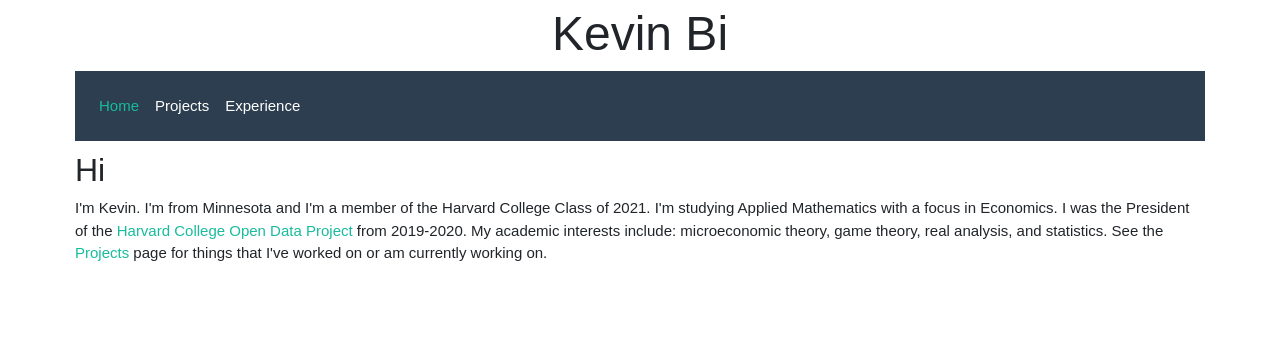
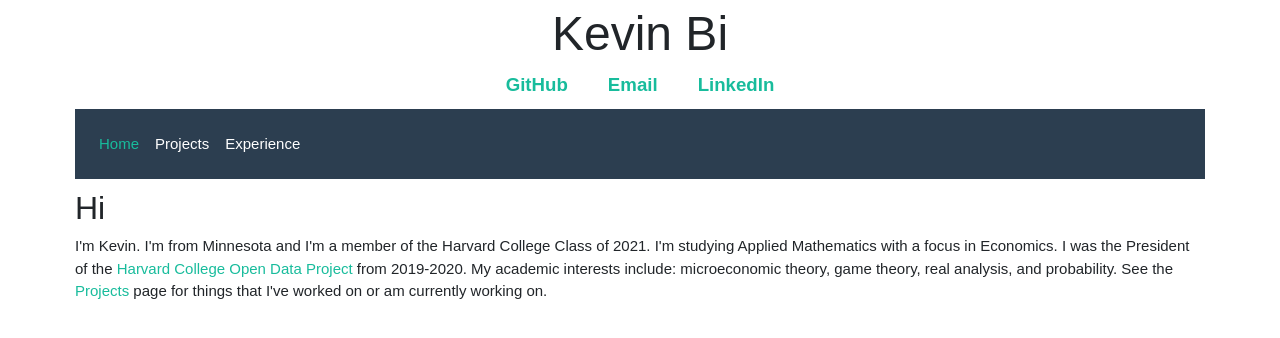
Before and after one commit to TheKeveloper/TheKeveloper.github.io, a React (Create React App) app: page / in a window 1280 px wide. Shown: the top 338 px of the page. Built offline with nearby package versions, Linux system fonts and the light colour scheme.

Commit message:
Add social bar

```diff
--- a/src/App.js
+++ b/src/App.js
@@ -6,6 +6,7 @@ import { Header } from './components/Header'
 import pages from './config/pages'
 import { NavigationBar } from './components/NavigationBar'
 import './css/App.css'
+import { SocialBar } from './components/SocialBar';
 
 class App extends Component {
   render() {
@@ -13,6 +14,7 @@ class App extends Component {
       <Router basename = "/">
         <div className="App container">
           <Header />
+          <SocialBar />
           <NavigationBar />
           <div className = "container content-container" style = {{marginTop: 10}}>
             <Switch>
--- /dev/null
+++ b/src/components/SocialBar.js
@@ -0,0 +1,30 @@
+import React from 'react'
+
+const social_links = [
+    {
+        text: "GitHub",
+        url: "https://github.com/"
+    },
+    {
+        text: "Email",
+        url: "mailto:kevinbi@college.harvard.edu"
+    },
+    {
+        text: "LinkedIn",
+        url: "https://www.linkedin.com/in/kevin-bi-006426148/"
+    }
+]
+export class SocialBar extends React.PureComponent {
+
+    render() {
+        return(<div style = {{textAlign: "center", marginBottom: 10}}>
+            {social_links.map(link => <a href = {link.url}
+                style = {{
+                    marginLeft: 20,
+                    marginRight: 20,
+                    fontSize: "14pt",
+                }}
+            target = "_blank"><strong>{link.text}</strong></a>)}
+        </div>)
+    }
+}
--- a/src/pages/HomePage.js
+++ b/src/pages/HomePage.js
@@ -8,7 +8,7 @@ export class HomePage extends React.PureComponent {
             <div className = "HomePage">
                 <Section title = "Hi">
                     <p>
-                        I'm Kevin. I'm from Minnesota and I'm a member of the Harvard College Class of 2021. I'm studying Applied Mathematics with a focus in Economics. I was the President of the <a href = "http://hodp.org" target = "_blank">Harvard College Open Data Project</a> from 2019-2020. My academic interests include: microeconomic theory, game theory, real analysis, and statistics. See the <NavLink exact to="/projects">Projects</NavLink> page for things that I've worked on or am currently working on.
+                        I'm Kevin. I'm from Minnesota and I'm a member of the Harvard College Class of 2021. I'm studying Applied Mathematics with a focus in Economics. I was the President of the <a href = "http://hodp.org" target = "_blank">Harvard College Open Data Project</a> from 2019-2020. My academic interests include: microeconomic theory, game theory, real analysis, and probability. See the <NavLink exact to="/projects">Projects</NavLink> page for things that I've worked on or am currently working on.
                     </p>
                 </Section>
             </div>
```
